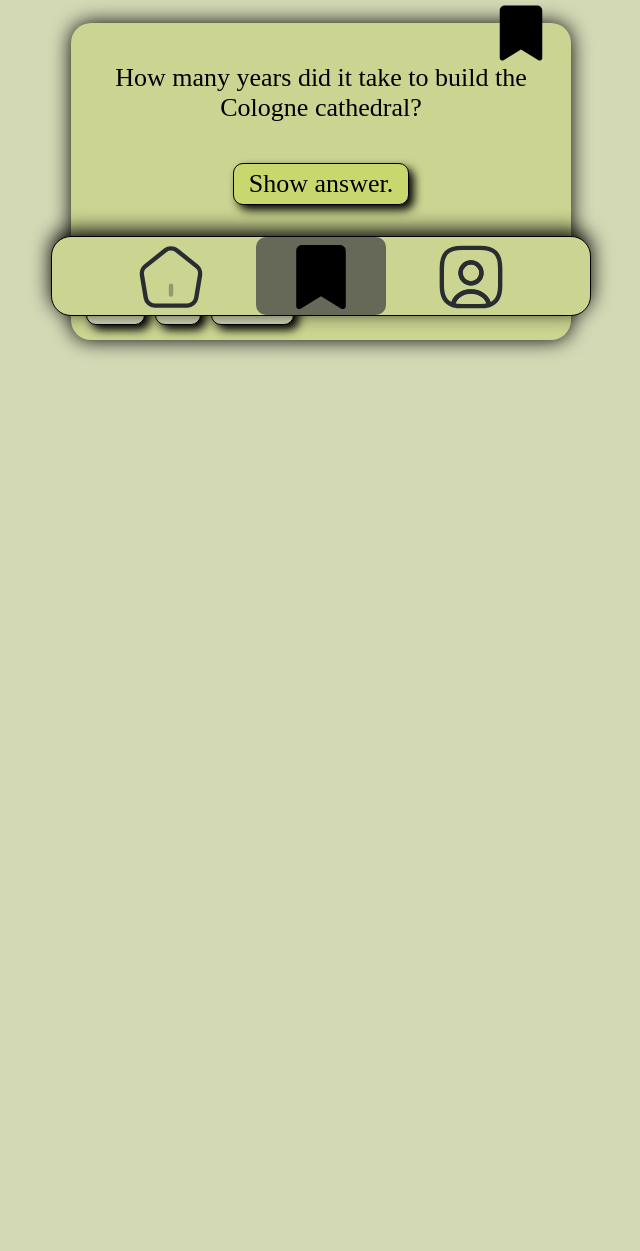
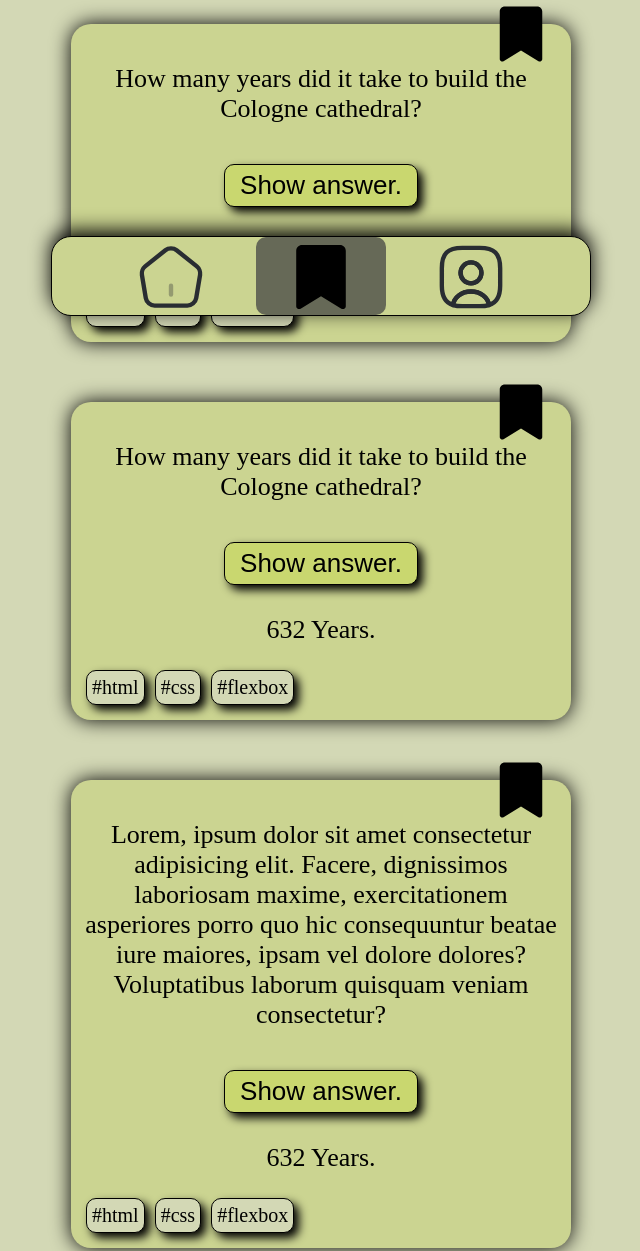
Before and after one commit to lenzloesche/quizz-app, a plain HTML site: page bookmarks.html in a window 1280 px wide. Shown: the part 484-1735 px from the top of the page, without its empty margins (319-959 px from the left). Before the commit the page ends 954 px from the top, so only its background shows below. Drawn offline with Linux system fonts and the light colour scheme.

Commit message:
add show hide answer for every card

```diff
--- a/bookmarks.html
+++ b/bookmarks.html
@@ -23,10 +23,10 @@
         <p class="card__question card__bigtext">
           How many years did it take to build the Cologne cathedral?
         </p>
-        <div data-js="show_answer" class="card__showanswer shadow">
+        <button data-js="show_answer" class="card__showanswer shadow">
           <p class="card__bigtext">Show answer.</p>
-        </div>
-        <p class="card__answer card__bigtext">632 Years.</p>
+        </button>
+        <p class="card__answer card__bigtext" data-js="answer">632 Years.</p>
         <ul class="card__tags">
           <li data-js="tag" class="card__tag shadow"><p>#html</p></li>
           <li data-js="tag" class="card__tag shadow"><p>#css</p></li>
@@ -42,10 +42,54 @@
         <p class="card__question card__bigtext">
           How many years did it take to build the Cologne cathedral?
         </p>
-        <div data-js="show_answer" class="card__showanswer shadow">
+        <button data-js="show_answer" class="card__showanswer shadow">
           <p class="card__bigtext">Show answer.</p>
-        </div>
-        <p class="card__answer card__bigtext">632 Years.</p>
+        </button>
+        <p class="card__answer card__bigtext" data-js="answer">632 Years.</p>
+        <ul class="card__tags">
+          <li data-js="tag" class="card__tag shadow"><p>#html</p></li>
+          <li data-js="tag" class="card__tag shadow"><p>#css</p></li>
+          <li data-js="tag" class="card__tag shadow"><p>#flexbox</p></li>
+        </ul>
+      </section>
+      <section class="card" data-js="card">
+        <img
+          src="images/bookmark_black.svg"
+          alt="bookmark icon"
+          class="card__bookmark"
+        />
+
+        <p class="card__question card__bigtext">
+          How many years did it take to build the Cologne cathedral?
+        </p>
+
+        <button data-js="show_answer" class="card__showanswer shadow">
+          <p class="card__bigtext">Show answer.</p>
+        </button>
+        <p class="card__answer card__bigtext" data-js="answer">632 Years.</p>
+
+        <ul class="card__tags">
+          <li data-js="tag" class="card__tag shadow"><p>#html</p></li>
+          <li data-js="tag" class="card__tag shadow"><p>#css</p></li>
+          <li data-js="tag" class="card__tag shadow"><p>#flexbox</p></li>
+        </ul>
+      </section>
+      <section class="card" data-js="card">
+        <img
+          src="images/bookmark_black.svg"
+          alt="bookmark icon"
+          class="card__bookmark"
+        />
+        <p class="card__question card__bigtext">
+          Lorem, ipsum dolor sit amet consectetur adipisicing elit. Facere,
+          dignissimos laboriosam maxime, exercitationem asperiores porro quo hic
+          consequuntur beatae iure maiores, ipsam vel dolore dolores?
+          Voluptatibus laborum quisquam veniam consectetur?
+        </p>
+        <button data-js="show_answer" class="card__showanswer shadow">
+          <p class="card__bigtext">Show answer.</p>
+        </button>
+        <p class="card__answer card__bigtext" data-js="answer">632 Years.</p>
         <ul class="card__tags">
           <li data-js="tag" class="card__tag shadow"><p>#html</p></li>
           <li data-js="tag" class="card__tag shadow"><p>#css</p></li>
--- a/index.js
+++ b/index.js
@@ -1,9 +1,8 @@
-const answer = document.querySelector('[data-js="answer"]');
+const answer = document.querySelectorAll('[data-js="answer"]');
 
 const body = document.querySelector('[data-js="body"]');
 const card = document.querySelectorAll('[data-js="card"]');
-const showAnswer = document.querySelectorAll('[data-js="show_answer"]');
-console.log(showAnswer);
+const show_answer = document.querySelectorAll('[data-js="show_answer"]');
 const navItemSelected = document.querySelector(
   '[data-js="nav__item-selected"]'
 );
@@ -14,9 +13,17 @@ const footer = document.querySelector('[data-js="footer"]');
 
 let darkmodeOn = sessionStorage.getItem("darkModeOn");
 
-showAnswer.addEventListener("click", () => {
-  answer.innerHTML = answer.innerHTML === "..." ? "632 Years." : "...";
-});
+let numberOfCards = 4;
+
+for (let i = 0; i < numberOfCards; i++) {
+  show_answer[i].addEventListener("click", () => {
+    answer[i].innerHTML = answer[i].innerHTML === "..." ? "632 Years." : "...";
+    show_answer[i].children[0].innerHTML =
+      show_answer[i].children[0].innerHTML === "Show answer"
+        ? "Hide answer"
+        : "Show answer";
+  });
+}
 
 function changeTheme() {
   body.classList.toggle("body--dark-mode");
```
Also changed, not shown: index.html (+10 -10 lines).
